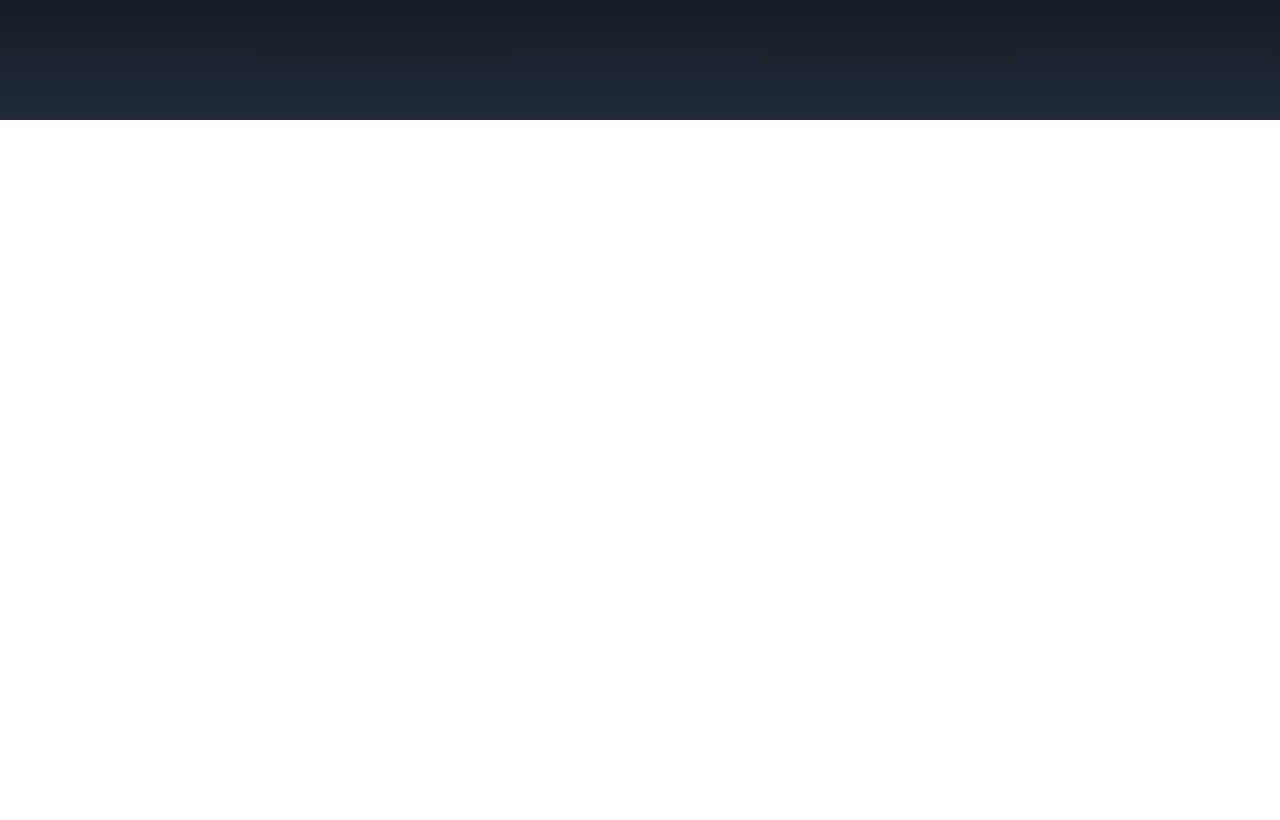
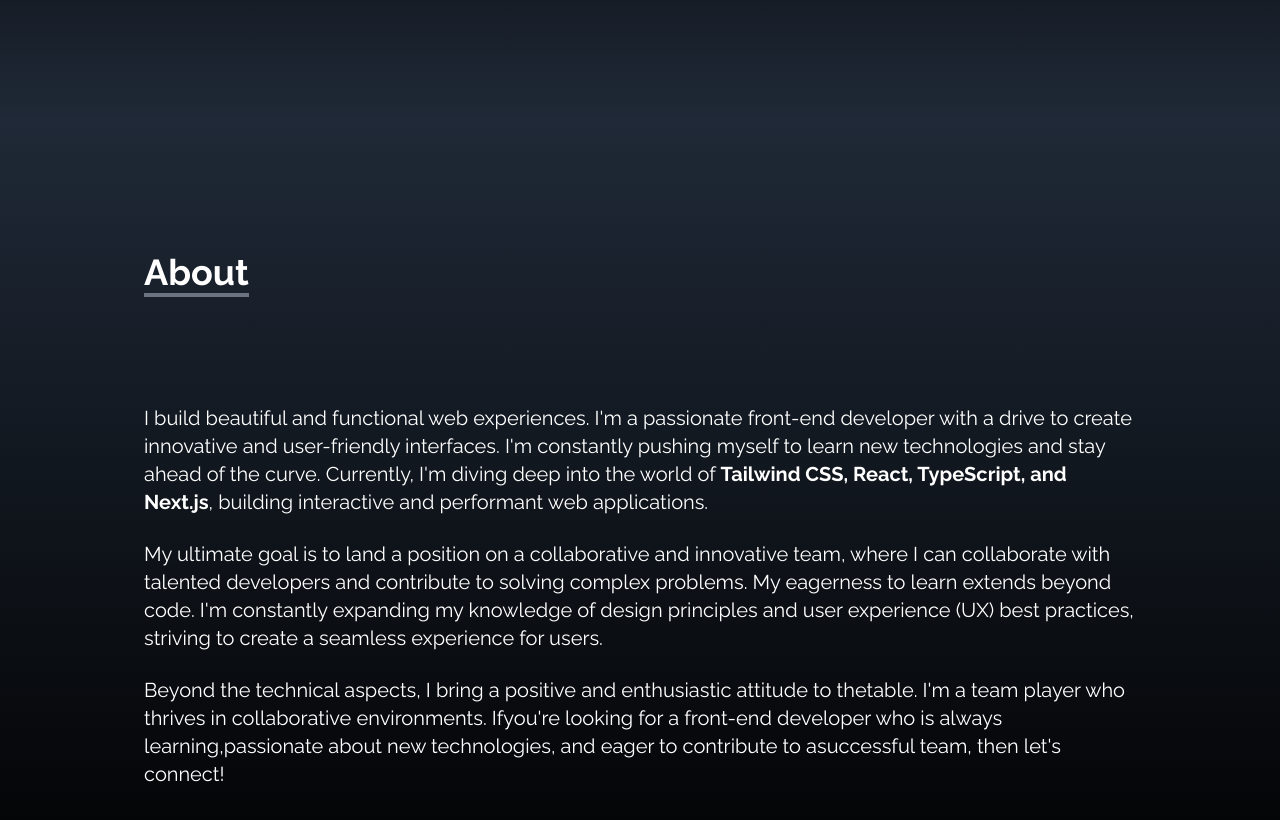
Before and after one commit to Honeynem/myblogandportfolio, a React (Vite) app in the folder vite-project/: page / in a window 1280 px wide. Shown: the part 680-1500 px from the top of the page. Before the commit the page ends 800 px from the top, so only its background shows below. Built offline with nearby package versions, Linux system fonts and the light colour scheme.

Commit message:
about section added

```diff
--- a/vite-project/src/App.jsx
+++ b/vite-project/src/App.jsx
@@ -1,10 +1,11 @@
-import { Home, Navbar, SocialLinks } from "./components";
+import { About, Home, Navbar, SocialLinks } from "./components";
 
 export default function App() {
   return (
     <div>
       <Navbar />
       <Home />
+      <About />
 
       <SocialLinks />
     </div>
--- /dev/null
+++ b/vite-project/src/components/About.jsx
@@ -0,0 +1,29 @@
+import React from 'react'
+
+const About = () => {
+  return (
+    <div name='about' className='w-full h-screen bg-gradient-to-b from-gray-800 to-black text-white'>
+      <div className='max-w-screen-lg p-4 mx-auto flex flex-col justify-center w-full h-full'>
+        <div className='pb-8'>
+            <p className='text-4xl font-bold inline border-b-4 border-gray-500'>About</p>
+        </div>
+
+        <p className='mt-20 text-xl'>I build beautiful and functional web experiences.
+            I'm a passionate front-end developer with a drive to create innovative and user-friendly interfaces. I'm constantly pushing myself to learn new technologies and stay ahead of the curve. Currently, I'm diving deep into the world of <span className='font-bold'>Tailwind CSS, React, TypeScript, and Next.js</span>, building interactive and performant web applications.
+        </p>
+        <br />
+        <p className='text-xl'>
+
+            My ultimate goal is to land a position on a collaborative and innovative team, where I can collaborate with talented developers and contribute to solving complex problems. My eagerness to learn extends beyond code. I'm constantly expanding my knowledge of design principles and user experience (UX) best practices, striving to create a seamless experience for users.
+        </p>
+        <br />
+        <p className='text-xl'>
+
+            Beyond the technical aspects, I bring a positive and enthusiastic attitude to thetable. I'm a team player who thrives in collaborative environments. Ifyou're looking for a front-end developer who is always learning,passionate about new technologies, and eager to contribute to asuccessful team, then let's connect!
+        </p>
+      </div>
+    </div>
+  )
+}
+
+export default About
--- a/vite-project/src/components/index.js
+++ b/vite-project/src/components/index.js
@@ -1,5 +1,6 @@
 import Navbar from "./Navbar";
 import Home from "./Home";
 import SocialLinks from "./SocialLinks";
+import About from "./About";
 
-export {Navbar, Home, SocialLinks}
+export {Navbar, Home, SocialLinks, About}
```
